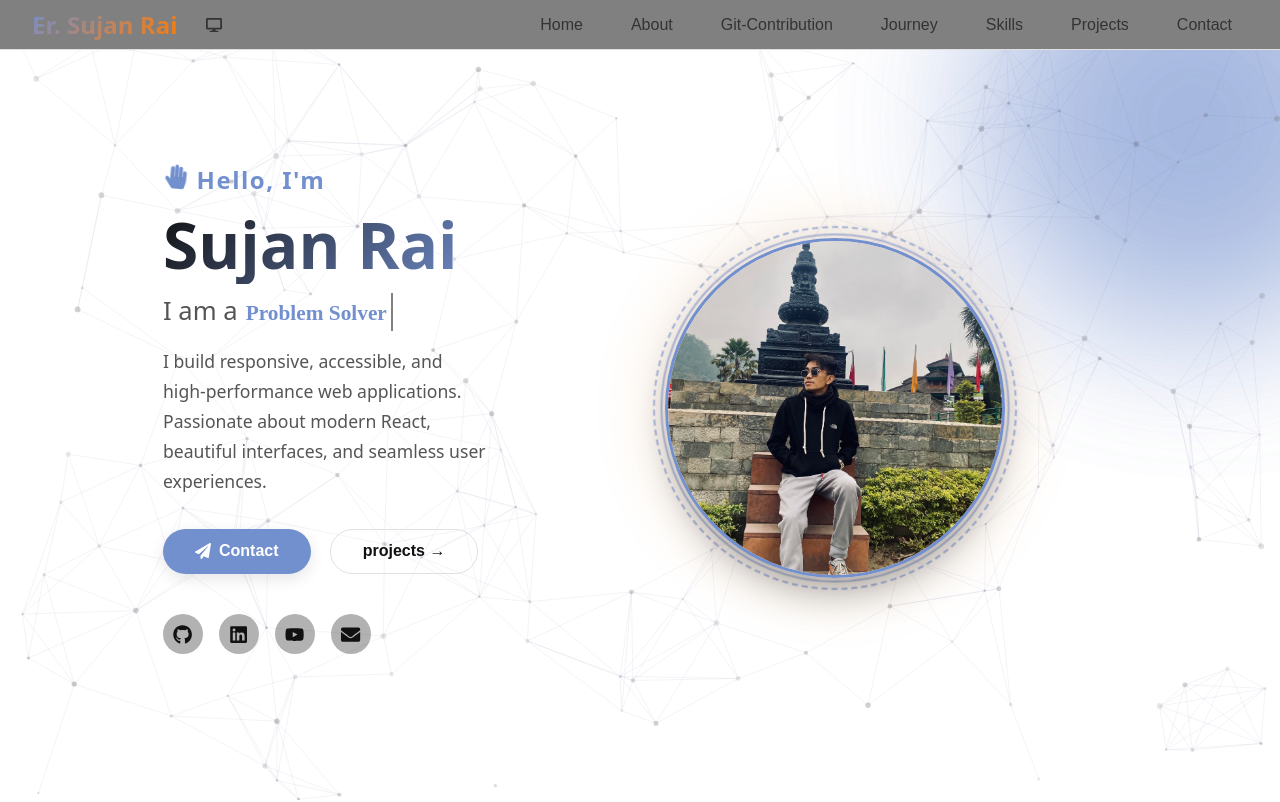
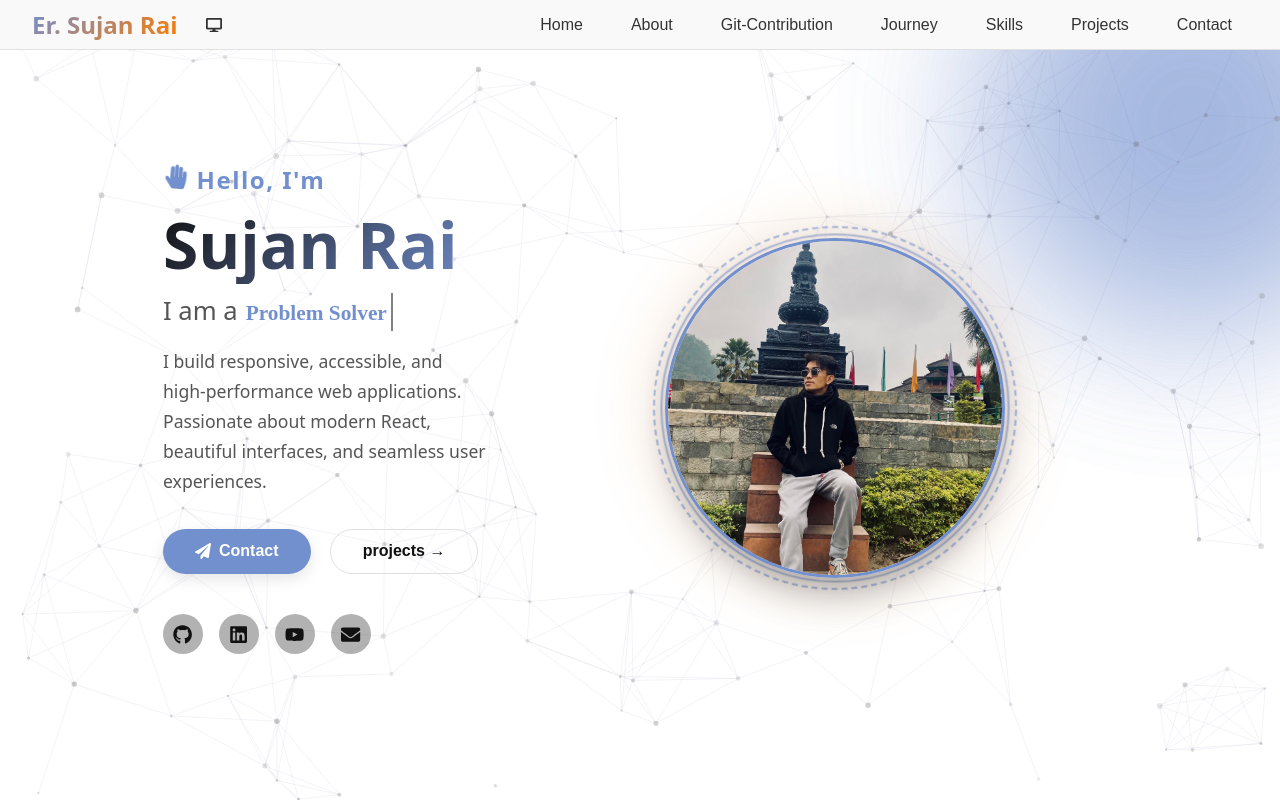
Before and after one commit to Sujan-Rai-426/Er_Sujan1, a React (Vite) app in the folder Frontend/: page / in a window 1280 px wide. Shown: the top 802 px of the page. Built offline with nearby package versions, Linux system fonts and the light colour scheme.

Commit message:
Color of Navbar
navbar color changed for light mode

```diff
--- a/Frontend/src/App.css
+++ b/Frontend/src/App.css
@@ -18,7 +18,7 @@ body.light {
   --text-tertiary: #555555;
   --border-color: #e0e0e0;
   --accent-color: #728FCE;
-  --card-bg: gray;
+  --card-bg: #f9f9f9;
 }
 
 /* ----- DARK THEME ----- */
```
